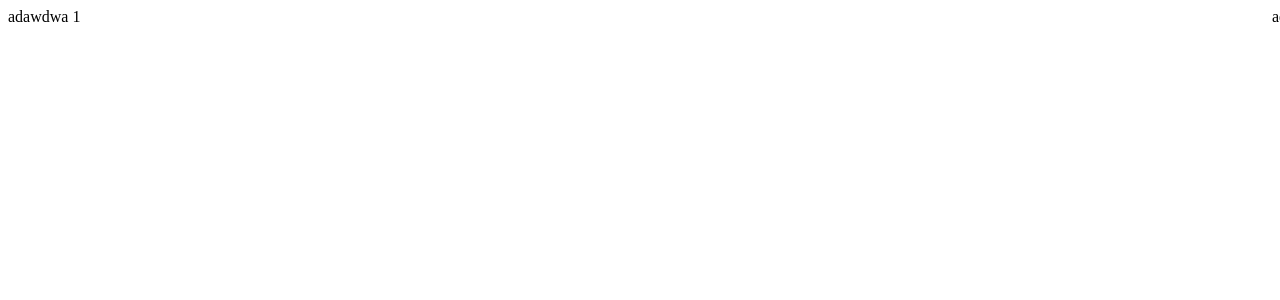
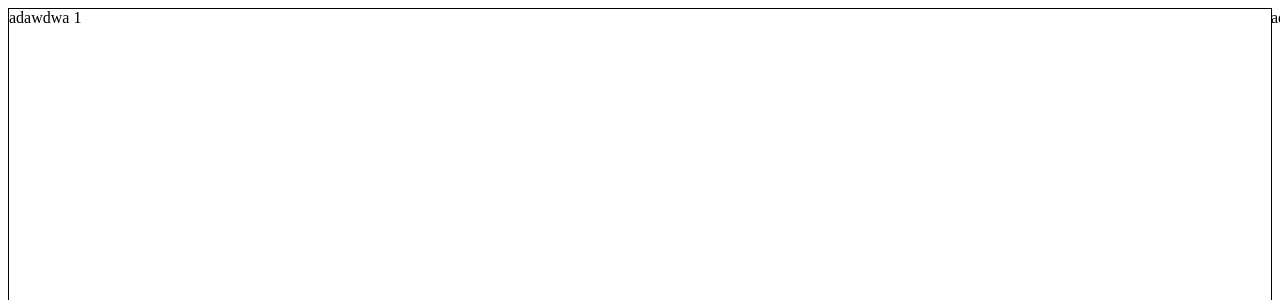
Before and after one commit to adelamata/carousel, an Angular app: page / in a window 1280 px wide. Shown: the top 300 px of the page. Built offline with nearby package versions, Linux system fonts and the light colour scheme.

Commit message:
2 files modified

```diff
--- a/src/app/components/slider/slider.component.html
+++ b/src/app/components/slider/slider.component.html
@@ -1,3 +1,3 @@
-<div class="carousel-container">
+<div class="slider-container">
   <ng-content></ng-content>
 </div>
--- a/src/app/components/slider/slider.component.scss
+++ b/src/app/components/slider/slider.component.scss
@@ -1,10 +1,12 @@
 :host {
   overflow: hidden;
 
-  .carousel-container {
+  .slider-container {
     display: flex;
     flex-wrap: nowrap;
     flex-direction: row;
+    border: 1px solid black;
+    min-height: 40vw;
   }
 
   ::ng-deep slide {
```
